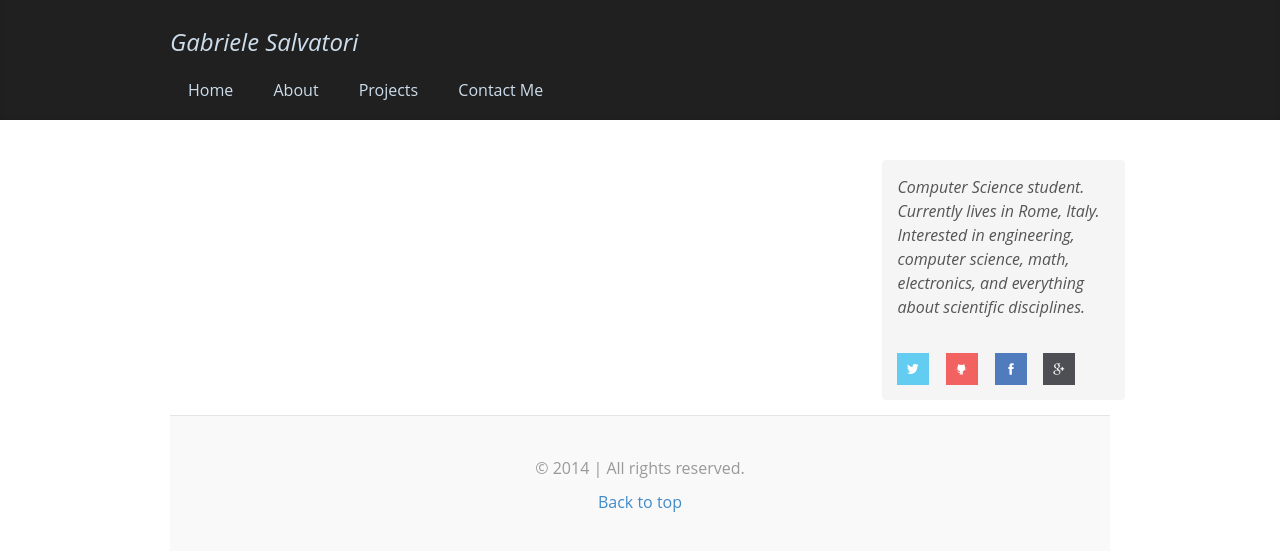
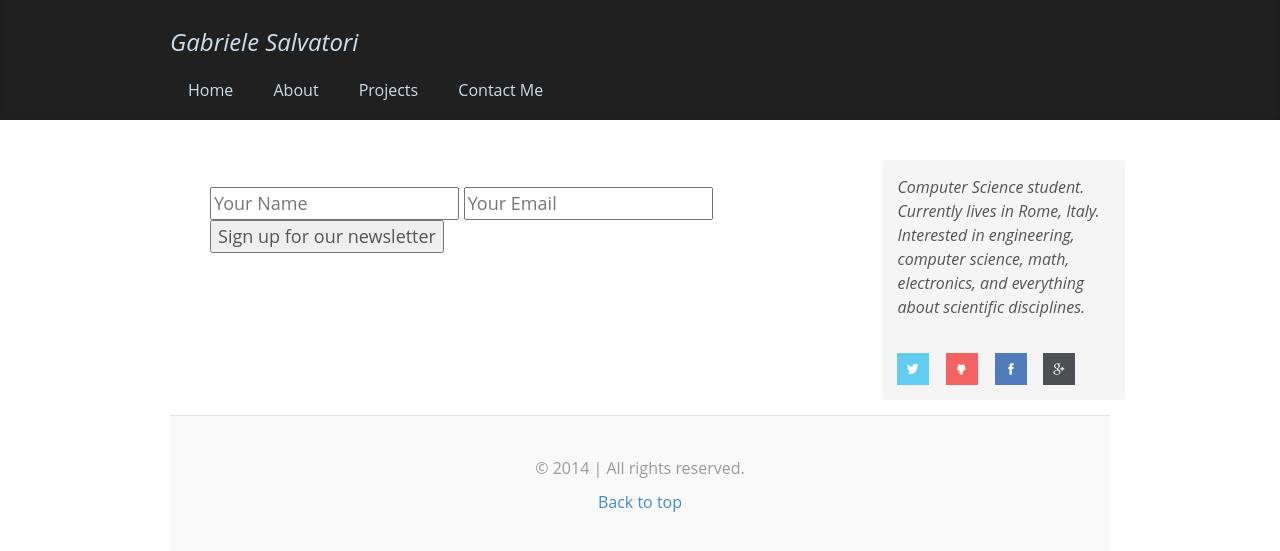
Before and after one commit to gsalvatori/salvatorigabriele.com, a Jekyll site: the page built from contactme.html, in a window 1280 px wide. Shown: the top 551 px of the page. Built offline with Jekyll 4.4.1, drawn with Linux system fonts in a browser that asks for light colours; nearby versions of some CDN libraries; library files that are not in the unit come from our copies; Markdown is read by kramdown in place of the engine named in the settings.

Commit message:
Update contactme.html

```diff
--- a/contactme.html
+++ b/contactme.html
@@ -7,6 +7,12 @@ title: contactme - salvatorigabriele.com
 
 <div id="home">
   <ul class="posts">
+
+  <form action="https://formkeep.com/f/b1719c970471" method="POST">
+  <input type="text" name="name" placeholder="Your Name" required>
+  <input type="email" name="email" placeholder="Your Email" required>
+  <input type="submit" value="Sign up for our newsletter">
+</form>
 
 </div>
 
```
